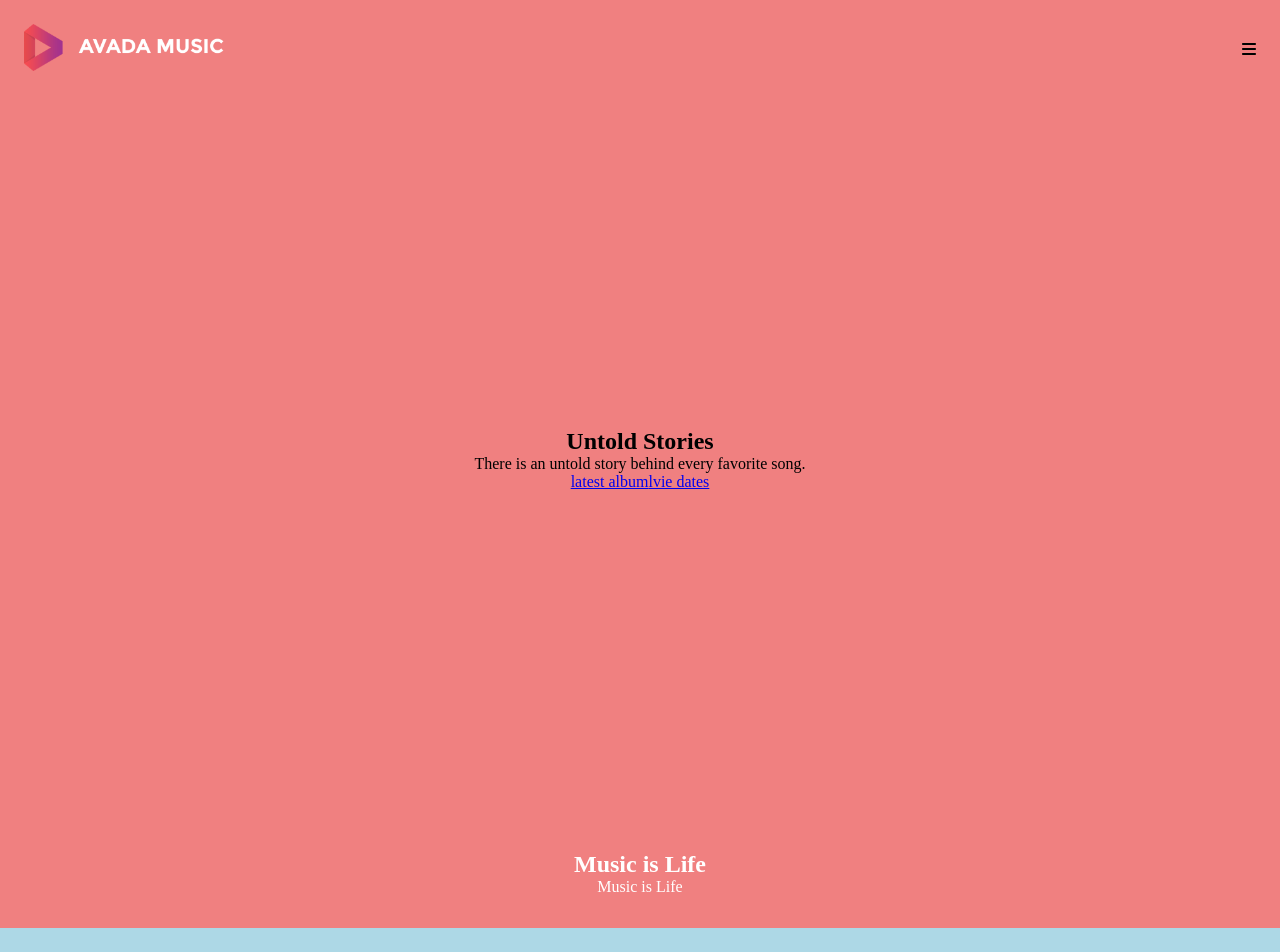
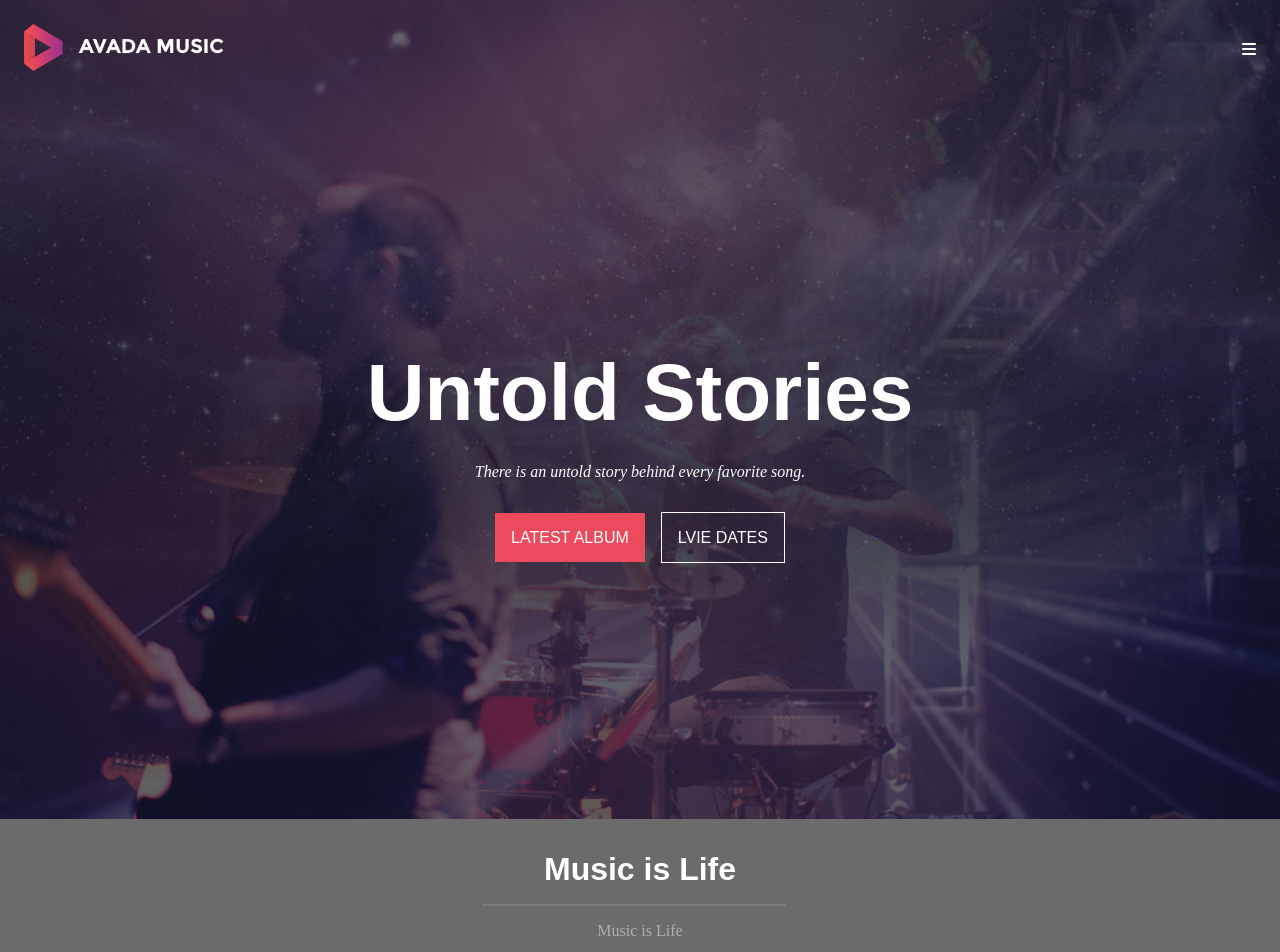
Before and after one commit to MarcelloPet94/proj-html-vuejs, a Vue app: page / in a window 1280 px wide. Shown: the top 952 px of the page. Built offline with nearby package versions, Linux system fonts and the light colour scheme.

Commit message:
css -- hero

```diff
--- /dev/null
+++ b/src/assets/style/general.scss
@@ -0,0 +1,70 @@
+
+
+.heroText
+{
+    font-size: $extra;
+    color: $white;
+    font-weight: $maxweight;
+
+}
+
+.emotionalText
+{
+    font-size: $m;
+    color: $white;
+    font-weight: $midweight;
+    font-family: serif;
+    font-style: italic;
+    padding: 24px;
+}
+
+.standardText
+{
+    font-size: $xl;
+    font-weight: $maxweight;
+}
+
+.standarParagraph
+{
+    font-size: $m;
+    color: $bombay;
+    font-family: serif;
+}
+
+.navhover
+{
+    font-size: $xxl;
+    line-height: 2em;
+    color: $white;
+    opacity: 0.3;
+}
+
+.cta
+{
+    padding: 24px;
+}
+
+.cta_first
+{
+    background-color: $mandyvibrant;
+    font-size: $m;
+    color: $white;
+    text-transform: uppercase;
+    padding: 16px;
+    margin: 16px;
+    margin: 8px;
+}
+
+.cta_base
+{
+    font-size: $m;
+    color: $white;
+    border: 1px solid $white;
+    text-transform: uppercase;
+    padding: 16px;
+    margin: 16px;
+    margin: 8px;
+}
+
+.iconW { color: $white; }
+.iconB { color: $charade; }
--- a/src/assets/style/global.scss
+++ b/src/assets/style/global.scss
@@ -3,4 +3,7 @@
     margin: 0;
     padding: 0;
     box-sizing: border-box;
+    font-family: sans-serif;
 }
+
+a {text-decoration: none;}
--- /dev/null
+++ b/src/assets/style/variable.scss
@@ -0,0 +1,29 @@
+$charade : #272b34;
+$mandy: #ea4a56;
+$white: #fefefe;
+$midgray: #6b6b6c;
+$bombay : #aeaeaf;
+$roti: #bcaa44;
+$allports: #036dac;
+$rustynail: #be5c09;
+
+$sunglo : #de7272;
+$tapa: #75726e;
+$lynch: #7780a4;
+$balihai: #859fb4;
+
+$mandyvibrant: #eb4b5d;
+$jumbo: #737376;
+$bluezodiac: #0b2037;
+$ebonyclay: #2d2d45;
+$sorrellbrown: #c8ba7e;
+
+$extra: 80px;
+$xxl: 42px;
+$xl: 32px;
+$l: 24px;
+$m: 16px;
+$s: 13px;
+
+$maxweight: 800;
+$midweight: 500;
--- a/src/components/Herobanner.vue
+++ b/src/components/Herobanner.vue
@@ -8,38 +8,39 @@
           </div>
 
           <div class="right_content" @click="burgerOpen">
-            <i class="fas fa-close"></i>
+            <i class="fas fa-close" style="color:#fefefe"></i>
           </div>
         </div>
 
         <div class="txt_content_block">
             <div class="content">
                 <div v-for="(inner, index) in vocimenu" :key="index">
-                  <a :href="inner.href">
+                  <a class="navhover" :href="inner.href">
                       {{inner.voce}}
                   </a>
                 </div>
             </div>
         </div>
       </nav>
-
+    <div class="bg">
       <div class="general_bar">
         <div class="sx_content">
           <img src="../assets/avada-music-logo-retina.png">
         </div>
 
         <div class="right_content" @click="burgerOpen">
-        <i class="fas fa-bars"></i>
+          <i class="fas fa-bars" style="color:#fefefe;"></i>
         </div>
       </div>
 
       <div class="txt_content_block">
           <div class="content">
-          <h1>{{titolo}}</h1>
-          <p>{{paragrafo}}</p>
+            <h1 class="heroText">{{titolo}}</h1>
+            <p class="emotionalText">{{paragrafo}}</p>
             <div class="cta">
-            <a href="#">{{cta1}}</a>
-            <a href="#">{{cta2}}</a>
+              <a class="cta_first" href="#">{{cta1}}</a>
+              <a class="cta_base" href="#">{{cta2}}</a>
+            </div>
           </div>
       </div>
     </div>
@@ -112,10 +113,13 @@ export default {
 </script>
 
 <style scoped lang="scss">
+@import '../assets/style/variable.scss';
+@import '../assets/style/general.scss';
+
 .hero
 {
   position: relative;
-  background-color: lightcoral;
+  background-color: $midgray;
 
 
   .openNav {display: block !important;}
@@ -128,15 +132,20 @@ export default {
     width: 100%;
     min-height: 100vh;
     height: 100vh;
-    background-color:lightcoral;
+    background-color: $mandy;
     z-index: 2;
 
-    a
+    .navhover:hover
     {
-      font-size: 42px;
-      line-height: 2em;
+      opacity: 1;
+    }
   }
 
+  .bg
+  {
+      background-image: url(../assets/home_slider.jpg);
+      background-position: center center;
+      background-size: 100%;
   }
 
   .general_bar
@@ -177,6 +186,13 @@ export default {
       display: flex;
       flex-direction: column;
       justify-content: center;
+
+      .cta_base:hover
+      {
+        color: $charade;
+        border: 1px solid $charade;
+        background-color: $white;
+      }
     }
   }
 }
--- a/src/components/Main.vue
+++ b/src/components/Main.vue
@@ -60,10 +60,11 @@ export default {
 </script>
 
 <style scoped lang="scss">
+@import '../assets/style/variable.scss';
 
 .main
 {
-  background-color: lightblue;
+  background-color: $charade;
 
   .grid_news{
     display: flex;
@@ -118,7 +119,7 @@ export default {
     {
       display: grid;
       grid-gap: 16px;
-      width: calc(70% - 16px);
+      width: calc(68% - 16px);
       height: 100%;
       border: 1px solid #010101;
 
@@ -148,7 +149,7 @@ export default {
     {
       display: grid;;
       grid-gap: 16px;
-      width: 30%;
+      width: 32%;
       height: 100%;
       border: 1px solid #010101;
 
--- a/src/components/partials/Stripseo.vue
+++ b/src/components/partials/Stripseo.vue
@@ -1,7 +1,8 @@
 <template>
 <div class="strip">
-    <h2>{{testo}}</h2>
-    <p>{{paragrafo}}</p>
+    <h2 class="standardText">{{testo}}</h2>
+    <div class="definition_line"></div>
+    <p class="standarParagraph">{{paragrafo}}</p>
 </div>
 </template>
 
@@ -17,12 +18,24 @@ export default {
 </script>
 
 <style lang="scss">
+@import '../../assets/style/variable.scss';
+@import '../../assets/style/general.scss';
 
 .strip
 {
     color: #fff;
     text-align: center;
     padding: 32px;
+
+    .definition_line
+    {
+        position: relative;
+        left: 37%;
+        border: 1px solid $bombay;
+        opacity: 0.2;
+        margin: 16px 0;
+        width: calc(100% - 75%);
+    }
 }
 
 </style>
```
Also changed, not shown: src/assets/home_slider.jpg (added). Lines whose indentation alone changed are shown as unchanged.
